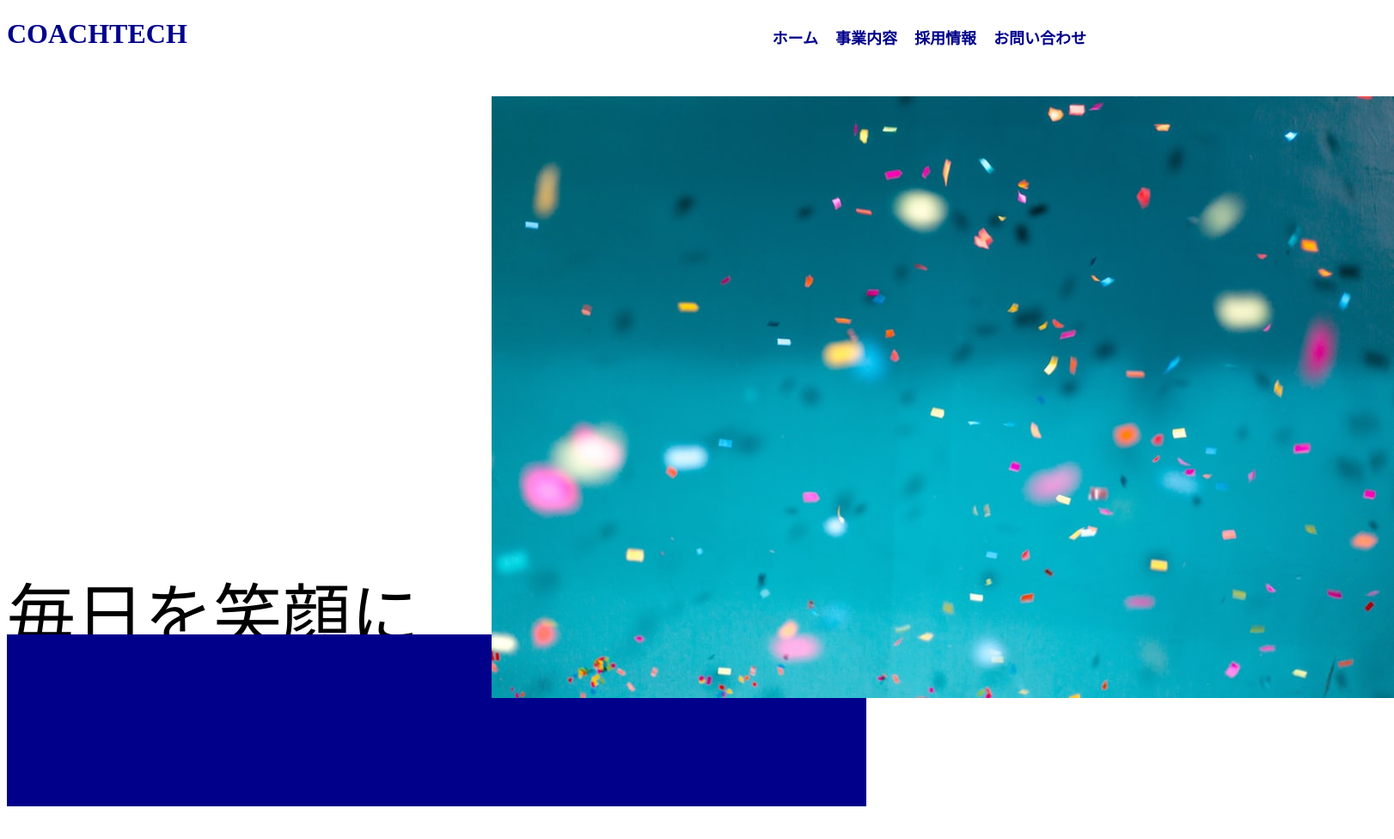
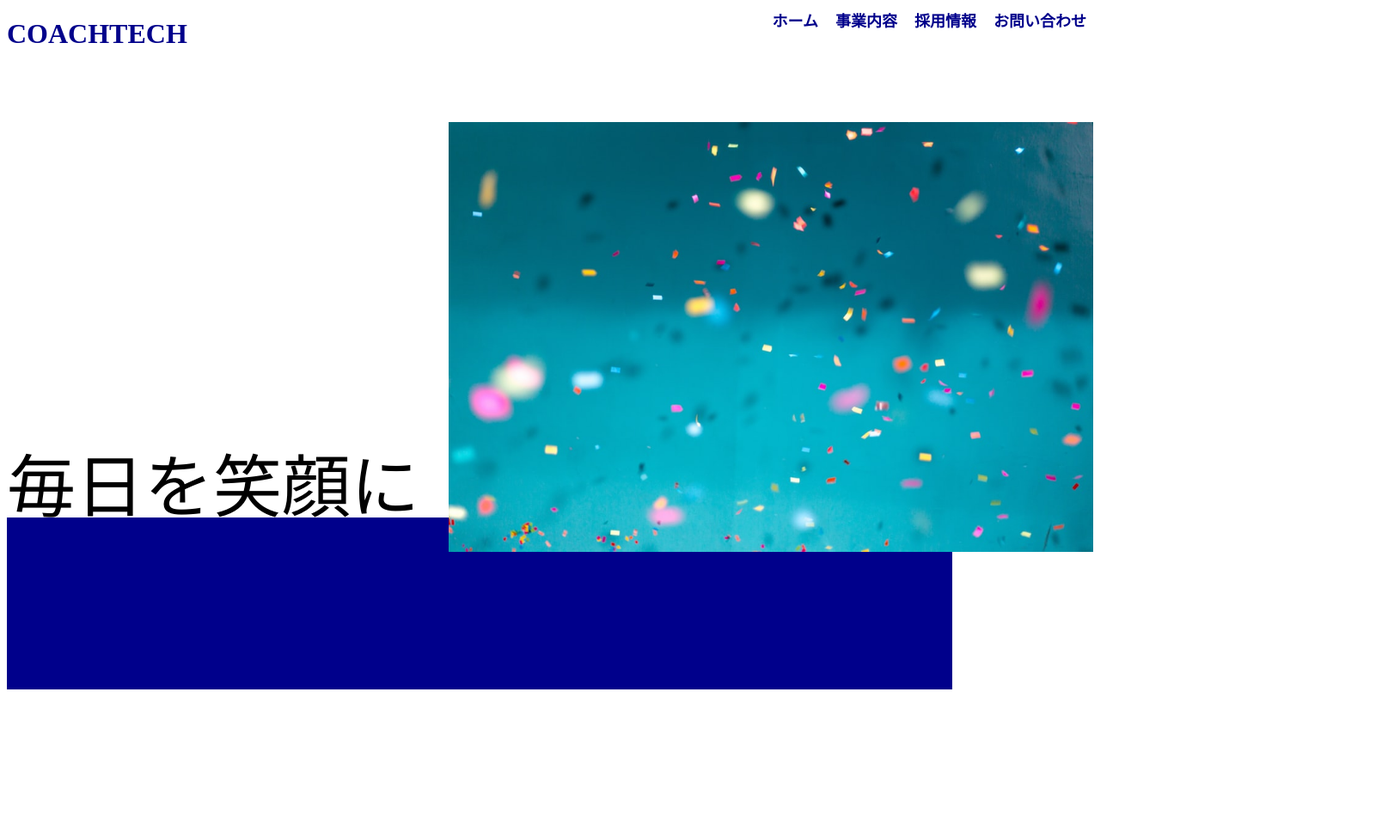
Before and after one commit to tomoki2022/css, a plain HTML site: page index.html in a window 1280 px wide. Shown: the whole page at 86% size, 1622 px wide, since content can reach past the window. After the commit the page ends 852 px from the top, so only its background shows below. Drawn offline with Linux system fonts and the light colour scheme; files whose address does not match are found by name.

Commit message:
first commit

```diff
--- a/css/style.css
+++ b/css/style.css
@@ -18,36 +18,31 @@ font-size: large;
 color: darkblue;
 display: inline;
 position: relative;
-bottom: 50px;
+bottom: 70px;
 }
 
 .pic {
   margin-left: auto;
-  width: 700px;
+  width: 750px;
   height: 400px;
 
 }
 img {
   position: relative;
   z-index: 10;
-  bottom: 10px;
+  margin-top: 20px;
+  width: 100%;
 }
 
 P {
   position: relative;
   font-size: 80px;
-  top: 50px;
-
-
+  bottom: 100px;
 }
 
 .b {
   background: darkblue;
-  width: 1000px;
+  width: 1100px;
   height: 200px;
+  margin-bottom: 50px;
 }
-
-footer {
-  position: relative;
-  bottom: 60px;
-}
--- a/index.html
+++ b/index.html
@@ -24,12 +24,10 @@
  <img src="C:\Users\km6uj\Desktop\2022.529 中津畑\img\firstview.jpeg">
   </div>
 
-<p> 毎日を笑顔に</p>
 
-
-<footer>
-
+ <footer>
    <div class="b">
+  <p> 毎日を笑顔に</p>
 
     <div> </div>
   </div>
```
